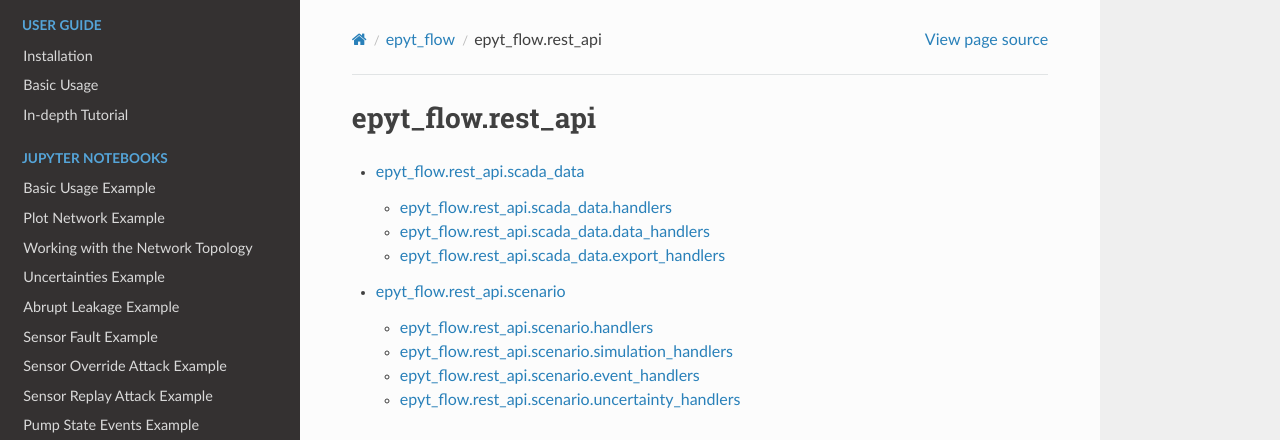
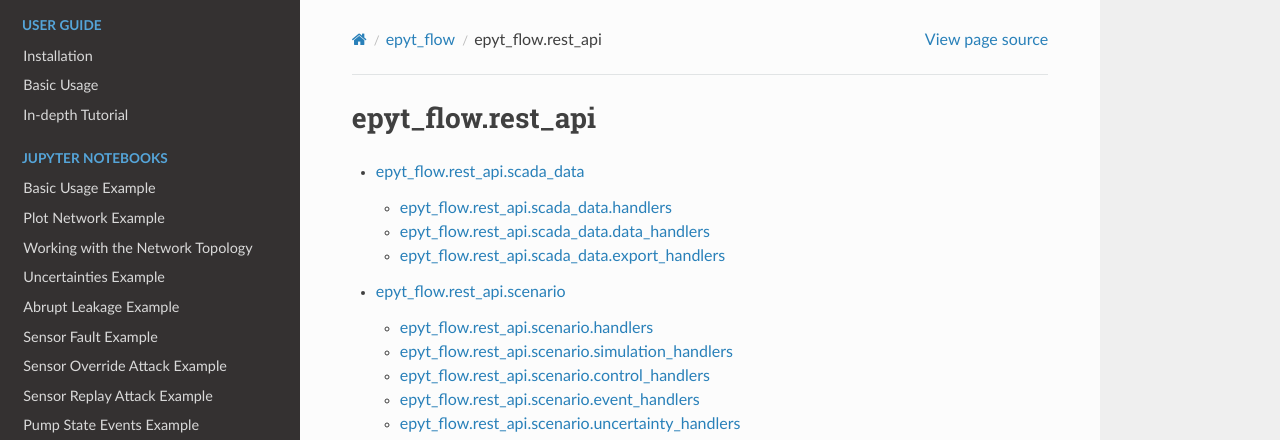
Before and after one commit to WaterFutures/EPyT-Flow, a Sphinx documentation site: the page built from docs/epyt_flow.rest_api.rst, in a window 1280 px wide and 1165 px high. Shown: the top 440 px of the window. Built offline with Sphinx 7.4.7 and the Read the Docs theme 3.1.0, drawn with Linux system fonts in a browser that asks for light colours.

Commit message:
Docs REST API: Include control handlers

```diff
--- a/docs/epyt_flow.rest_api.scenario.rst
+++ b/docs/epyt_flow.rest_api.scenario.rst
@@ -18,6 +18,14 @@ epyt_flow.rest_api.scenario.simulation_handlers
    :show-inheritance:
 
 
+epyt_flow.rest_api.scenario.control_handlers
+--------------------------------------------
+
+.. automodule:: epyt_flow.rest_api.scenario.control_handlers
+   :members:
+   :show-inheritance:
+
+
 epyt_flow.rest_api.scenario.event_handlers
 ------------------------------------------
 
```
